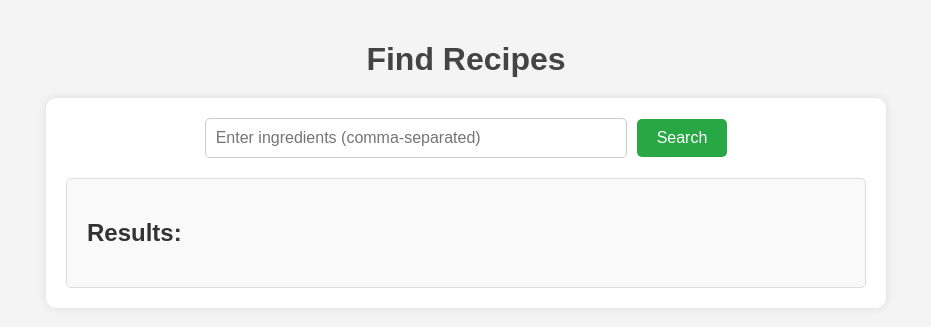
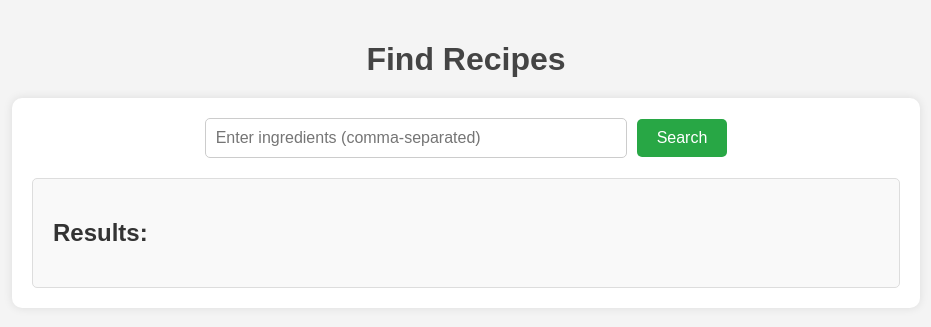
Before and after one commit to maxgollaher/recipe-similarity, a Flask app: page /recipes/find in a window 1280 px wide. Shown: the top 327 px of the page, without its empty margins (174-1105 px from the left). Run offline with Flask 3, Linux system fonts and the light colour scheme; parts of the project's set-up code (start-up, migrations or seed data) failed here and were passed over.

Commit message:
fix response box size

```diff
--- a/templates/find.html
+++ b/templates/find.html
@@ -20,7 +20,7 @@
         }
 
         .container {
-            max-width: 800px;
+            max-width: 70%;
             margin: 0 auto;
             background: #fff;
             padding: 20px;
@@ -66,7 +66,7 @@
             background: #f9f9f9;
             border: 1px solid #ddd;
             border-radius: 5px;
-            max-height: 500px;
+            max-height: 80vh;
             overflow-y: auto;
         }
 
```
